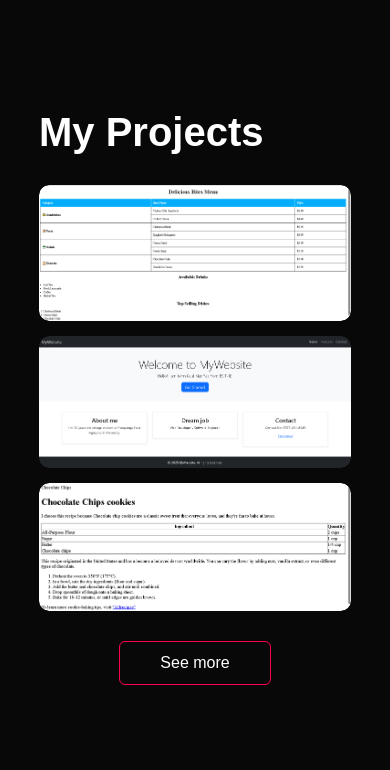
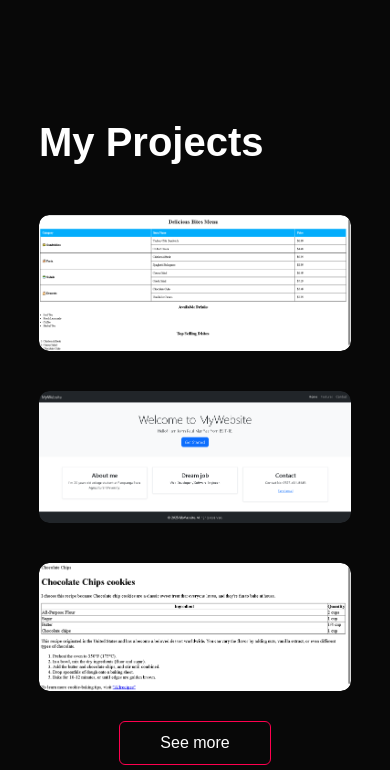
Before and after one commit to ElderSMP/Portfolio, a plain HTML site: page index.html in a window 390 px wide. Shown: the part 2714-3484 px from the top of the page. Drawn offline with Linux system fonts and the light colour scheme.

Commit message:
Update style.css

```diff
--- a/style.css
+++ b/style.css
@@ -240,14 +240,14 @@ nav .fas {
 
 /* ---------- Projects Section ---------- */
 #projects {
-    padding: 40px 0;
+    padding: 50px 0;
 }
 
 .project-list {
     display: grid;
-    grid-template-columns: repeat(auto-fit, minmax(280px, 1fr));
-    grid-gap: 20px;
-    margin-top: 30px;
+    grid-template-columns: repeat(auto-fit, minmax(250px, 1fr));
+    grid-gap: 40px;
+    margin-top: 50px;
 }
 
 .project {
@@ -258,7 +258,6 @@ nav .fas {
 
 .project img {
     width: 100%;
-    height: auto;
     border-radius: 10px;
     display: block;
     transition: transform 0.5s;
@@ -273,20 +272,7 @@ nav .fas {
 }
 
 #hiddenProjects {
-    margin-top: 30px;
-}
-
-/* Mobile-specific adjustments */
-@media only screen and (max-width: 480px) {
-    .project-list {
-        grid-template-columns: 1fr;
-        grid-gap: 15px;
-    }
-
-    .project img {
-        max-height: 300px;
-        object-fit: cover;
-    }
+    margin-top: 40px;
 }
 
 /* Button container to center the button below projects */
```
